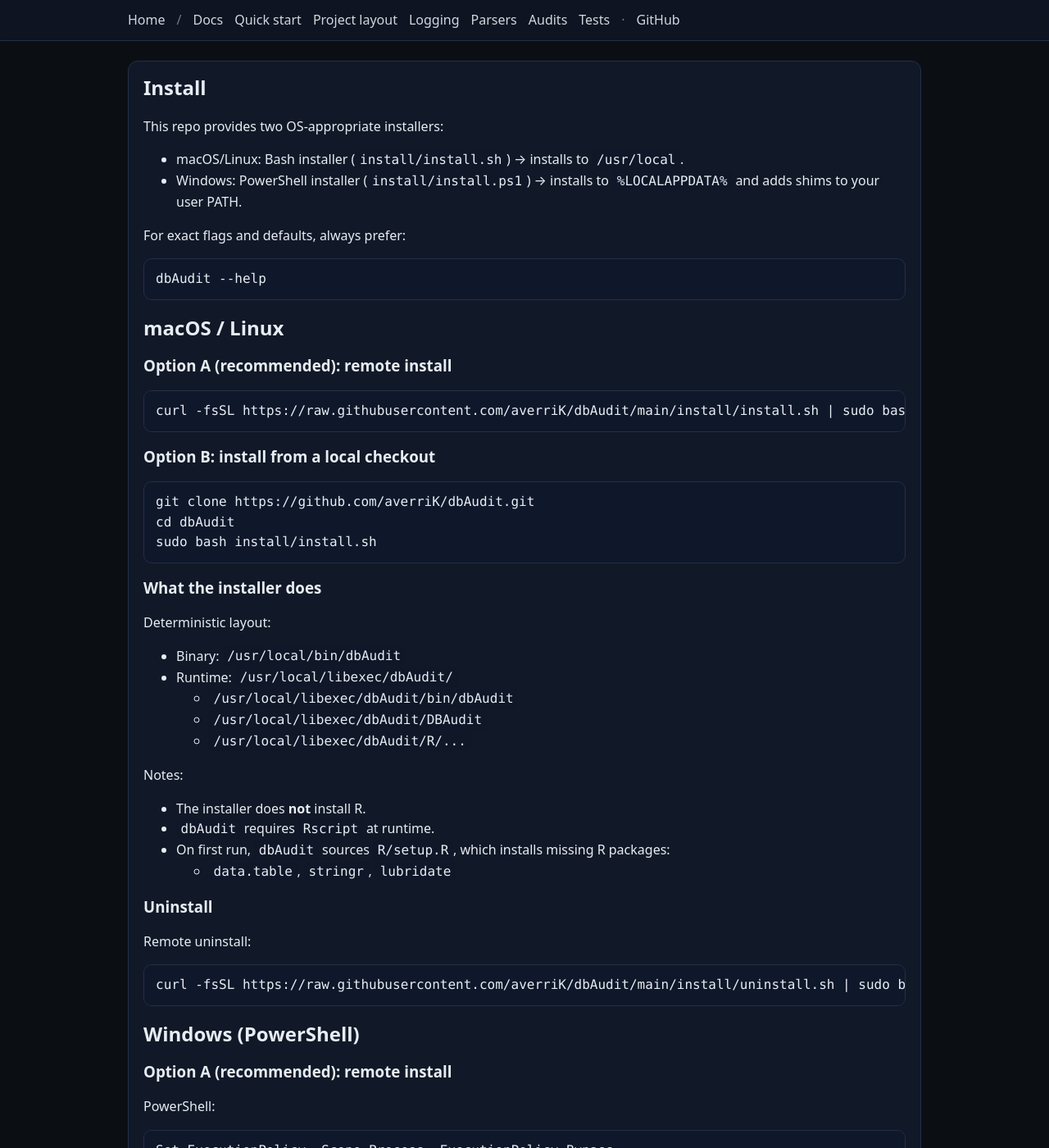
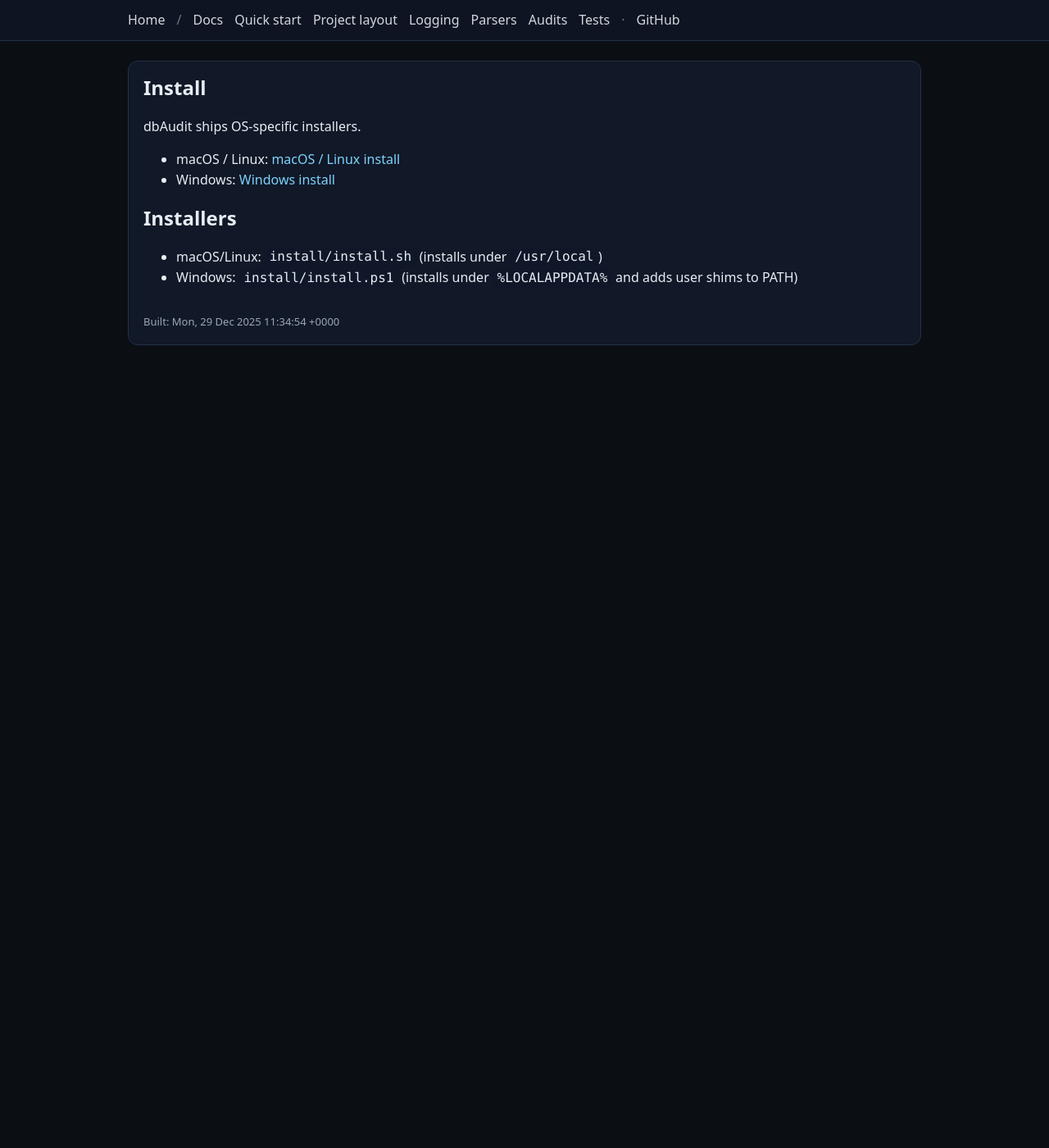
Before and after one commit to averriK/dbAudit, a Jekyll site: the page built from docs/install.md, in a window 1280 px wide and 1400 px high. Shown: the whole window at 82% size. Built offline with Jekyll 4.4.1, drawn with Linux system fonts in a browser that asks for light colours; some of the changed text lies outside the part shown.

Commit message:
fix install

````diff
--- a/docs/install.md
+++ b/docs/install.md
@@ -6,110 +6,12 @@
 
 # Install
 
-This repo provides two OS-appropriate installers:
+dbAudit ships OS-specific installers.
 
-- macOS/Linux: Bash installer (`install/install.sh`) → installs to `/usr/local`.
-- Windows: PowerShell installer (`install/install.ps1`) → installs to `%LOCALAPPDATA%` and adds shims to your user PATH.
+- macOS / Linux: [macOS / Linux install]({{ "/docs/macos/" | relative_url }})
+- Windows: [Windows install]({{ "/docs/windows/" | relative_url }})
 
-For exact flags and defaults, always prefer:
+## Installers
 
-```bash
-dbAudit --help
-```
-
-## macOS / Linux
-
-### Option A (recommended): remote install
-
-```bash
-curl -fsSL https://raw.githubusercontent.com/averriK/dbAudit/main/install/install.sh | sudo bash
-```
-
-### Option B: install from a local checkout
-
-```bash
-git clone https://github.com/averriK/dbAudit.git
-cd dbAudit
-sudo bash install/install.sh
-```
-
-### What the installer does
-
-Deterministic layout:
-
-- Binary: `/usr/local/bin/dbAudit`
-- Runtime: `/usr/local/libexec/dbAudit/`
-  - `/usr/local/libexec/dbAudit/bin/dbAudit`
-  - `/usr/local/libexec/dbAudit/DBAudit`
-  - `/usr/local/libexec/dbAudit/R/...`
-
-Notes:
-
-- The installer does **not** install R.
-- `dbAudit` requires `Rscript` at runtime.
-- On first run, `dbAudit` sources `R/setup.R`, which installs missing R packages:
-  - `data.table`, `stringr`, `lubridate`
-
-### Uninstall
-
-Remote uninstall:
-
-```bash
-curl -fsSL https://raw.githubusercontent.com/averriK/dbAudit/main/install/uninstall.sh | sudo bash
-```
-
-## Windows (PowerShell)
-
-### Option A (recommended): remote install
-
-PowerShell:
-
-```powershell
-Set-ExecutionPolicy -Scope Process -ExecutionPolicy Bypass
-
-iwr -UseBasicParsing https://raw.githubusercontent.com/averriK/dbAudit/main/install/install.ps1 -OutFile install-dbAudit.ps1
-.\install-dbAudit.ps1 -AutoInstall
-```
-
-### Option B: install from a local checkout
-
-PowerShell:
-
-```powershell
-git clone https://github.com/averriK/dbAudit.git
-cd dbAudit
-
-Set-ExecutionPolicy -Scope Process -ExecutionPolicy Bypass
-.\install\install.ps1 -AutoInstall
-```
-
-### What the installer does
-
-Deterministic layout:
-
-- Runtime: `%LOCALAPPDATA%\dbAudit\libexec\dbAudit`
-- Shims: `%USERPROFILE%\bin`
-  - `dbAudit.ps1` (PowerShell launcher)
-  - `dbAudit.cmd` (CMD launcher)
-
-It also:
-
-- Detects `Rscript.exe`.
-- If R is missing and `-AutoInstall` is provided, it attempts to install R using `winget` or `choco` (best effort).
-- Ensures the directory containing `Rscript.exe` is added to the **Windows User PATH**.
-- Ensures `%USERPROFILE%\bin` is added to the **Windows User PATH**.
-
-Important:
-
-- After installation, close and reopen your shell (PowerShell / Git Bash) so PATH updates are picked up.
-
-### Uninstall
-
-PowerShell:
-
-```powershell
-Set-ExecutionPolicy -Scope Process -ExecutionPolicy Bypass
-
-iwr -UseBasicParsing https://raw.githubusercontent.com/averriK/dbAudit/main/install/uninstall.ps1 -OutFile uninstall-dbAudit.ps1
-.\uninstall-dbAudit.ps1
-```
+- macOS/Linux: `install/install.sh` (installs under `/usr/local`)
+- Windows: `install/install.ps1` (installs under `%LOCALAPPDATA%` and adds user shims to PATH)
````
Also changed, not shown: docs/home.md (+4 -8 lines), docs/index.md (+3 -2 lines), docs/macos.md (added, +55 -0 lines), docs/quickstart.md (+9 -35 lines), docs/README.md.
